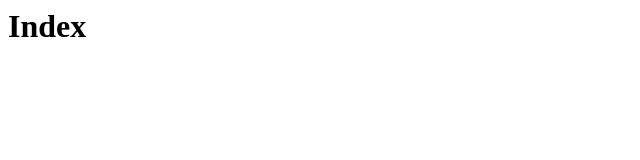
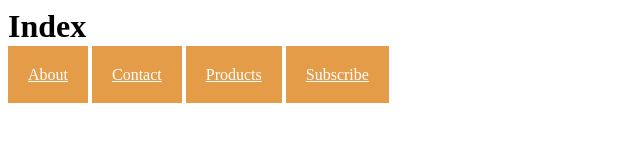
Before and after one commit to laurafry14/S3-QAP2-FSJS, a plain HTML site: page views/index.html in a window 1280 px wide. Shown: the whole page, without its empty margins (0-640 px from the left). Drawn offline with Linux system fonts and the light colour scheme.

Commit message:
Routes Menu added

```diff
--- a/views/index.html
+++ b/views/index.html
@@ -3,8 +3,20 @@
     <meta charset="UTF-8" />
     <meta name="viewport" content="width=device-width, initial-scale=1.0" />
     <title>Full-Stack JavaScript QAP 2</title>
+    <style>
+      a {
+        color: rgb(255, 255, 255);
+        background-color: rgb(229, 156, 73);
+        padding: 20px;
+      }
+    </style>
   </head>
   <body>
     <h1>Index</h1>
+    <a href="./about">About</a>
+    <a href="./contact">Contact</a>
+    <a href="./products">Products</a>
+    <a href="./subscribe">Subscribe</a>
+    <script src="weather.js"></script>
   </body>
 </html>
```
Also changed, not shown: views/about.html (+11 -0 lines), views/contact.html (+11 -0 lines), views/products.html (+11 -0 lines), views/subscribe.html (+11 -0 lines).
